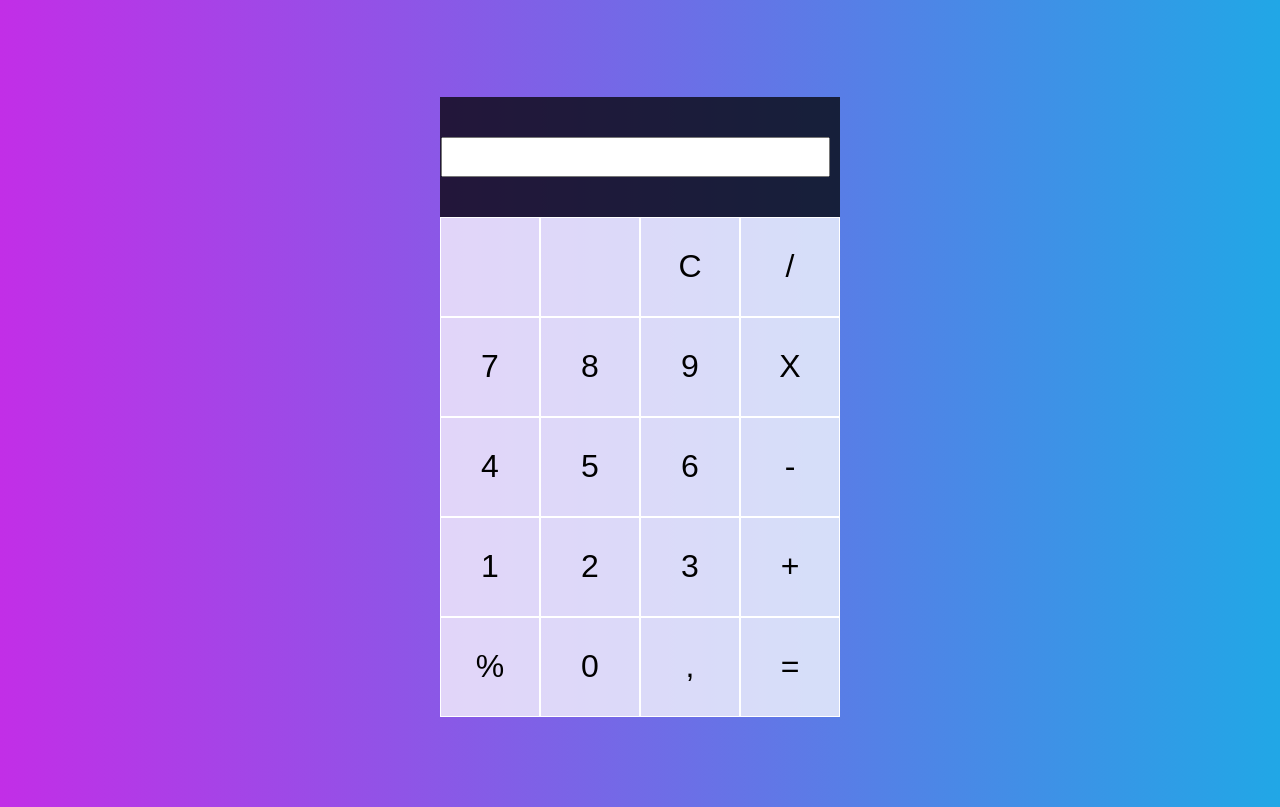
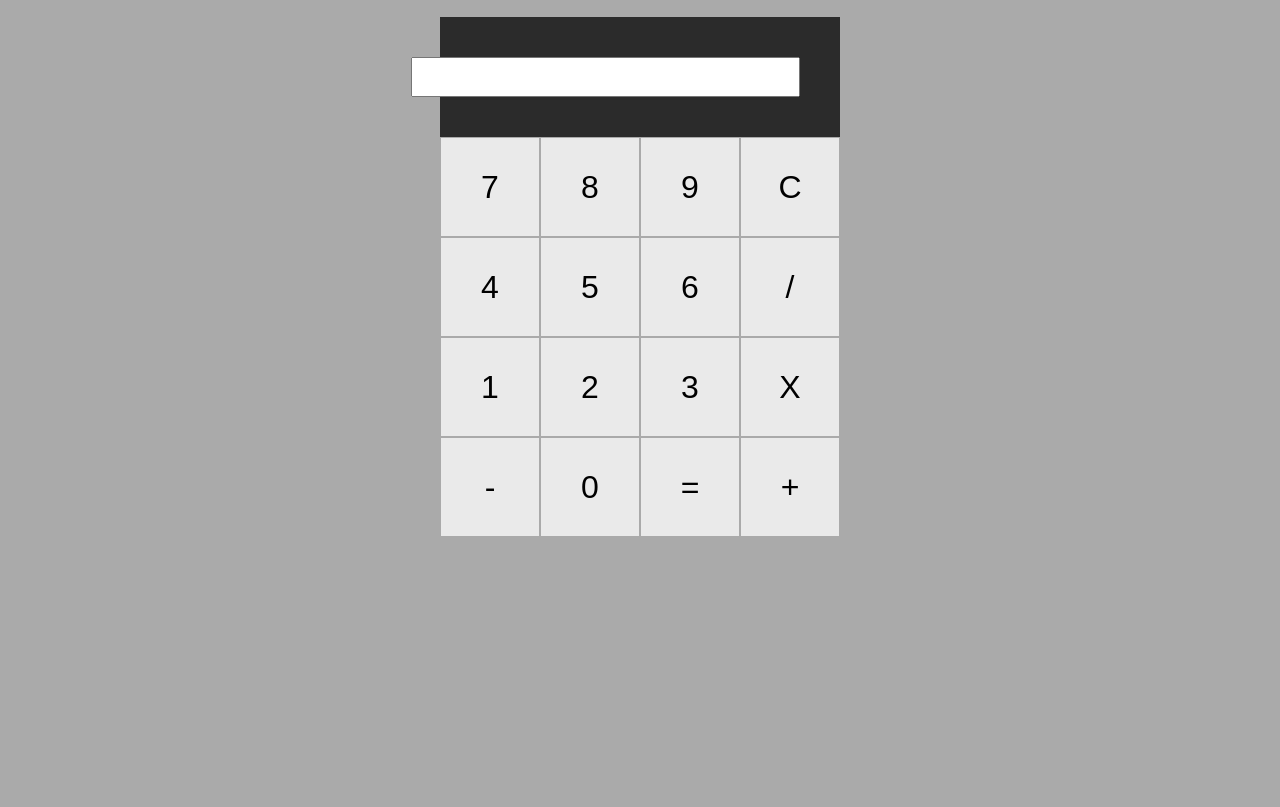
Before and after one commit to JhonathanMusa/calculator, a plain HTML site: page index.html in a window 1280 px wide. Shown: the part 73-880 px from the top of the page. After the commit the page ends 800 px from the top, so only its background shows below. Drawn offline with Linux system fonts and the light colour scheme.

Commit message:
second commit

```diff
--- a/css/style.css
+++ b/css/style.css
@@ -1,7 +1,8 @@
 body {
   padding: 0;
   margin: 0;
-  background: linear-gradient(to right, #c22ee7, #21a7e6);
+  /* background: linear-gradient(to right, #c22ee7, #21a7e6); */
+  background-color: #aaa;
   text-align: center;
   border-radius: 5px;
 }
@@ -13,13 +14,12 @@ body {
   min-height: 100vh;
   grid-template-columns: repeat(4, 100px);
   grid-template-rows: minmax(120px, auto) repeat(5, 100px);
-
 }
 
 .container > button {
   cursor: pointer;
   font-size: 2rem;
-  border: 1px solid white;
+  border: 1px solid #aaa;
   outline: none;
   background-color: rgba(255, 255, 255, 0.75);
 }
@@ -31,7 +31,7 @@ body {
   align-items: flex-end;
   justify-content: space-around;
   flex-direction: column;
-  padding: 10px;
+  padding: 40px;
   word-wrap: break-word;
   word-break: break-all;
 }
--- a/index.html
+++ b/index.html
@@ -7,33 +7,27 @@
     <link rel="stylesheet" href="./css/style.css" />
   </head>
   <body>
-    <h1>Calculator Project</h1>
     <div class="container">
       <div class="output">
         <input type="text" id="result" class="display" />
       </div>
-      <button></button>
-      <button></button>
-      <button name="data-clear">C</button>
-      <button name="data-operator">/</button>
       <button name="data-number">7</button>
       <button name="data-number">8</button>
       <button name="data-number">9</button>
-      <button name="data-operator">X</button>
+      <button name="data-clear">C</button>
       <button name="data-number">4</button>
       <button name="data-number">5</button>
       <button name="data-number">6</button>
-      <button name="data-operator">-</button>
+      <button name="data-operator">/</button>
       <button name="data-number">1</button>
       <button name="data-number">2</button>
       <button name="data-number">3</button>
+      <button name="data-operator">X</button>
+      <button name="data-operator">-</button>
+      <button name="data-number">0</button>
+      <button name="data-result">=</button>
       <button name="data-operator">+</button>
-      <button name="data-operator">%</button>
-      <button name="data-number">0</button>
-      <button>,</button>
-      <button name="data-result">=</button>
     </div>
-
     <script src="./js/main.js"></script>
   </body>
 </html>
```
